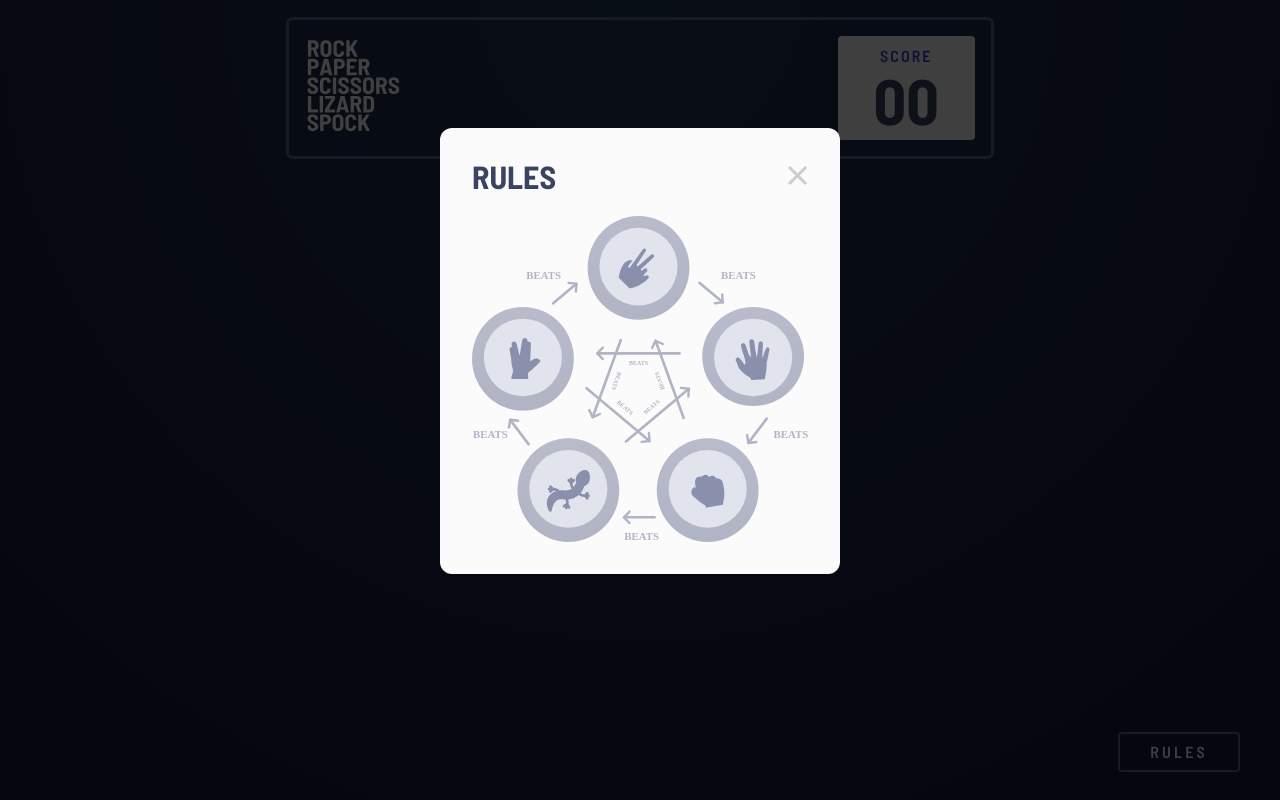
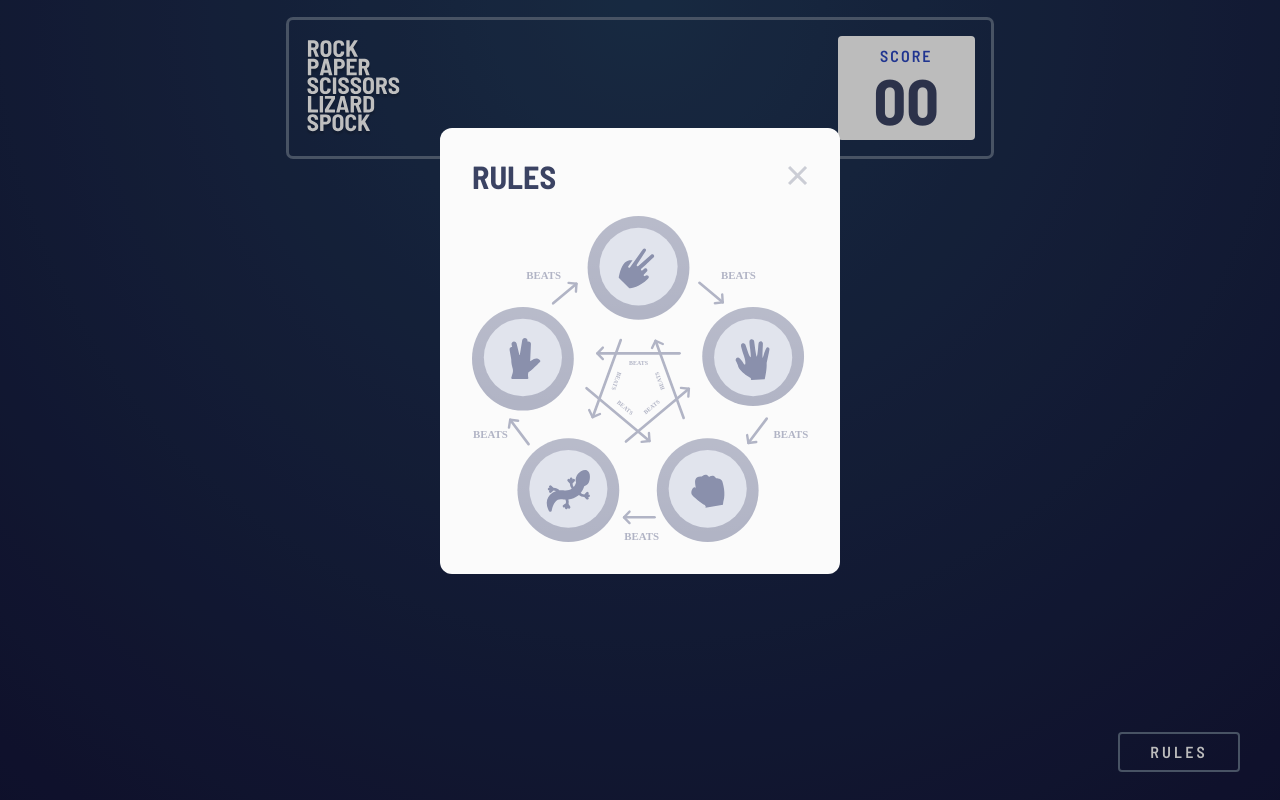
Before and after one commit to jastenn/rock-paper-scissor-game-hub, a React (Create React App) app: page / in a window 1280 px wide. Both pictures are taken after a click on the button "RULES". Built offline with nearby package versions, Linux system fonts and the light colour scheme.

Commit message:
modal backdrop opacity to 25

```diff
--- a/src/components/GameRulesModal.tsx
+++ b/src/components/GameRulesModal.tsx
@@ -10,7 +10,7 @@ interface GameRulesModalProps {
 const GameRulesModal: FC<GameRulesModalProps> = ({ open, onClose }) => {
   return (
     <Dialog open={open} onClose={() => onClose()}>
-      <Dialog.Overlay className="hidden md:block md:fixed md:inset-0 md:bg-black/75" />
+      <Dialog.Overlay className="hidden md:block md:fixed md:inset-0 md:bg-black/25" />
 
       <div className="absolute bg-white text-dark-blue inset-0 md:inset-y-[unset] md:w-[84%] md:max-w-[25rem] md:rounded-xl md:left-1/2 md:-translate-x-1/2 md:top-32">
         <div className="text-center  w-[84%] max-w-[21rem] mx-auto mt-[5.75rem] md:w-full md:max-w-none md:mt-0 md:p-8">
```
